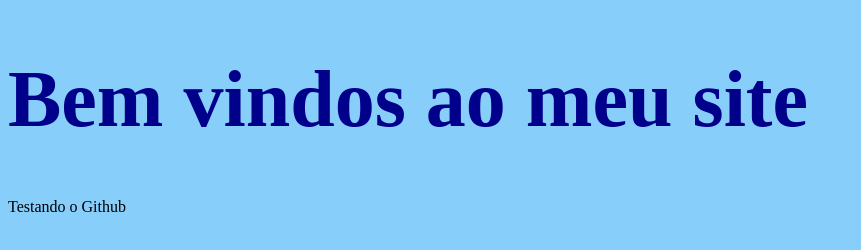
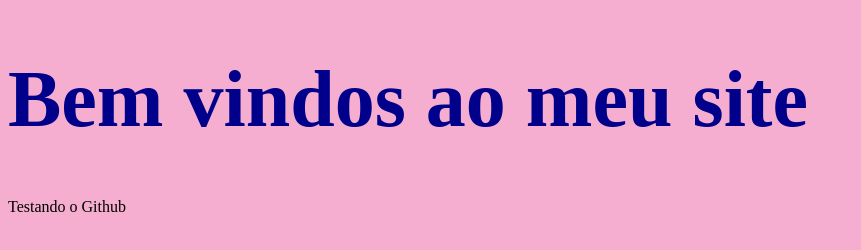
Before and after one commit to annajf09/annajf09.github.io, a plain HTML site: page index.html in a window 1280 px wide. Shown: the whole page, without its empty margins (0-861 px from the left). Drawn offline with Linux system fonts and the light colour scheme.

Commit message:
inserir imagem

```diff
--- a/css/estilo.css
+++ b/css/estilo.css
@@ -1,5 +1,5 @@
 body{
-    background-color:lightskyblue;
+    background-color:rgba(231, 20, 119, 0.342);
     color:black;
 
 }
--- a/index.html
+++ b/index.html
@@ -7,5 +7,6 @@
   <body>
     <h1>Bem vindos ao meu site</h1>
     <p>Testando o Github</p>
+    <img href="ajc09.jpg">
    </body>
   </html>
```
Also changed, not shown: ajc09.jpg (added).
